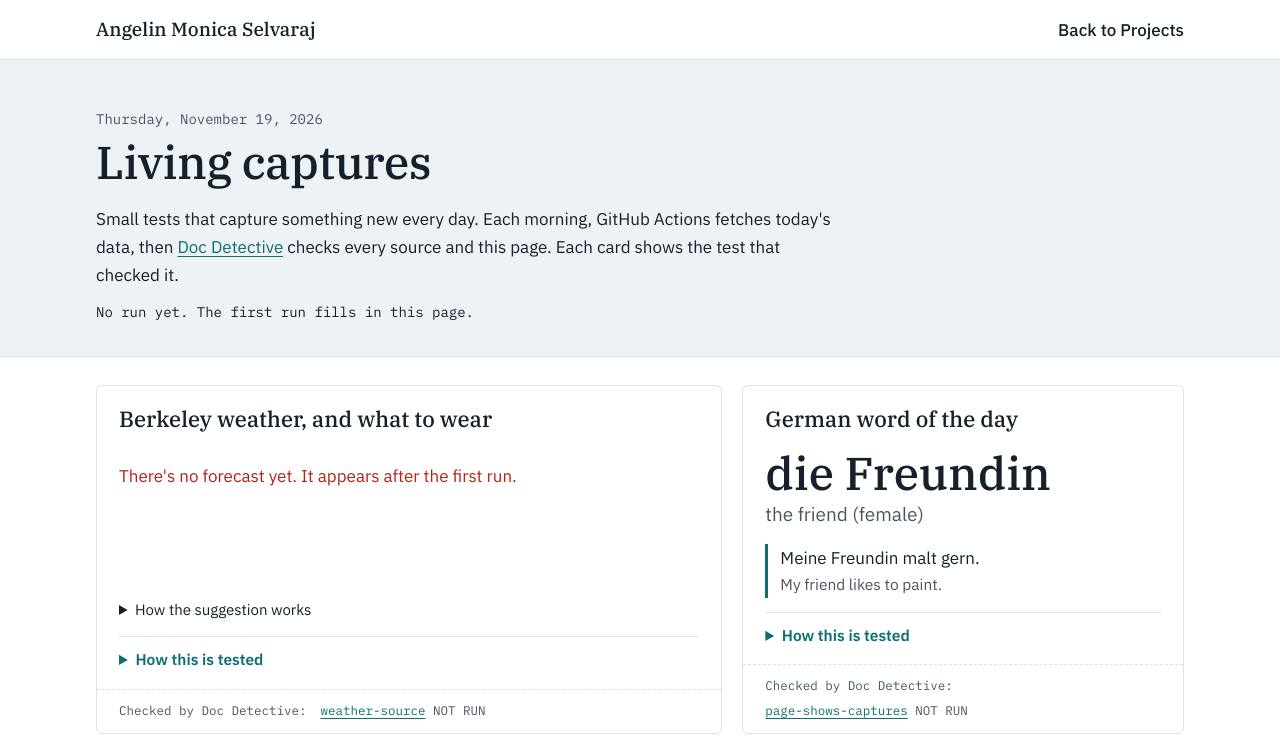
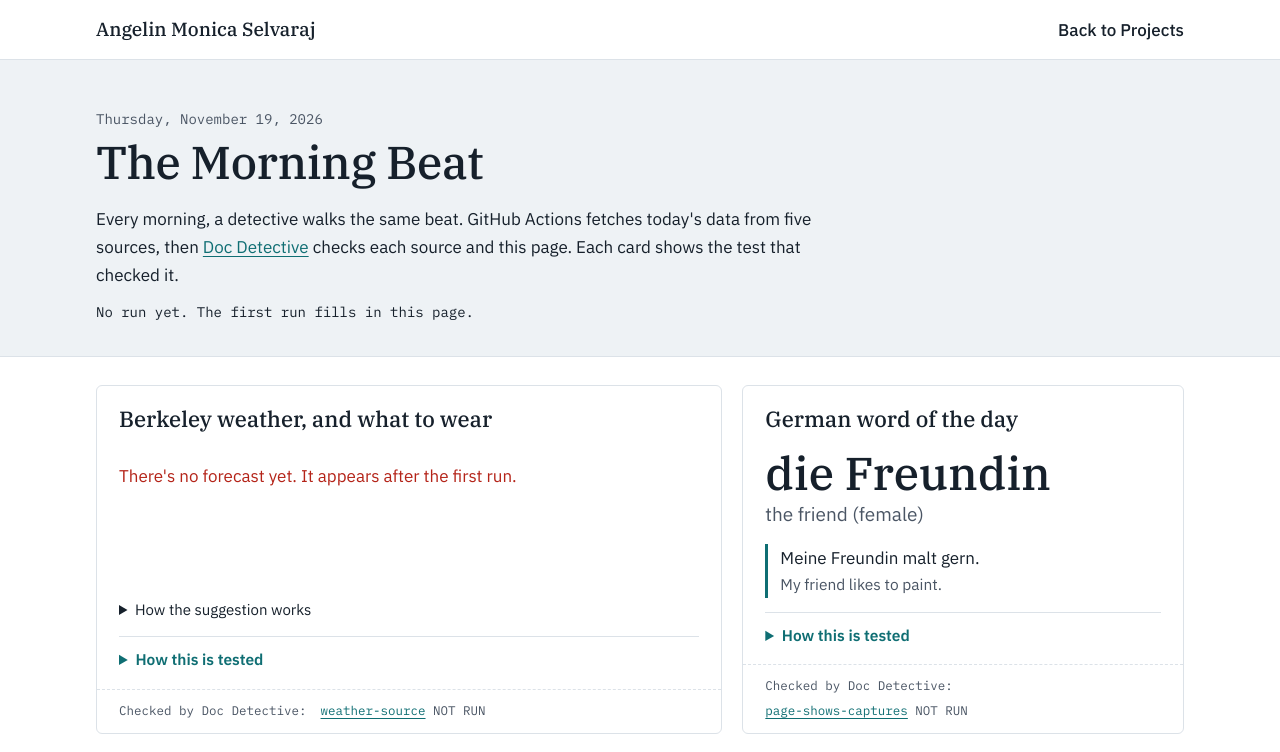
Before and after one commit to anglnmonica/living-captures, a plain HTML site: page site/index.html in a window 1280 px wide. Shown: the top 752 px of the page. Drawn offline with Linux system fonts and the light colour scheme; no server answers.

Commit message:
Rename the page The Morning Beat
Co-Authored-By: Claude Opus 5.5 <noreply@anthropic.com>
Claude-Session: https://claude.ai/code/session_01NQneNMuBDsUdM9kpazqr4j

```diff
--- a/site/index.html
+++ b/site/index.html
@@ -3,8 +3,8 @@
 <head>
 <meta charset="utf-8">
 <meta name="viewport" content="width=device-width, initial-scale=1, viewport-fit=cover">
-<title>Living captures</title>
-<meta name="description" content="Small daily tests that capture something new every day: Berkeley weather and what to wear, NASA's picture of the day, tool status, new documentation tools, and a German word. Each capture is checked by Doc Detective.">
+<title>The Morning Beat</title>
+<meta name="description" content="The Morning Beat: small daily tests that capture something new every day: Berkeley weather and what to wear, NASA's picture of the day, tool status, new documentation tools, and a German word. Each capture is checked by Doc Detective.">
 <link rel="preconnect" href="https://fonts.googleapis.com">
 <link rel="preconnect" href="https://fonts.gstatic.com" crossorigin>
 <link rel="stylesheet" href="https://fonts.googleapis.com/css2?family=IBM+Plex+Mono:wght@400;500&family=IBM+Plex+Sans:wght@400;500;600&family=IBM+Plex+Serif:wght@400;500&display=swap">
@@ -17,8 +17,8 @@
 <header class="top">
   <div class="wrap">
     <p class="date" id="today">Today</p>
-    <h1>Living captures</h1>
-    <p class="lede">Small tests that capture something new every day. Each morning, GitHub Actions fetches today's data, then <a href="https://github.com/doc-detective/doc-detective">Doc Detective</a> checks every source and this page. Each card shows the test that checked it.</p>
+    <h1>The Morning Beat</h1>
+    <p class="lede">Every morning, a detective walks the same beat. GitHub Actions fetches today's data from five sources, then <a href="https://github.com/doc-detective/doc-detective">Doc Detective</a> checks each source and this page. Each card shows the test that checked it.</p>
     <p class="run" id="run">Loading the latest run…</p>
   </div>
 </header>
@@ -79,7 +79,7 @@
       </table></div>
       <h3>Where's the test?</h3>
       <pre><code>{ &quot;goTo&quot;: &quot;http://localhost:8000/&quot; },
-{ &quot;find&quot;: { &quot;selector&quot;: &quot;h1&quot;, &quot;elementText&quot;: &quot;Living captures&quot; } },
+{ &quot;find&quot;: { &quot;selector&quot;: &quot;h1&quot;, &quot;elementText&quot;: &quot;The Morning Beat&quot; } },
 { &quot;find&quot;: { &quot;selector&quot;: &quot;#german .word, #german .error&quot;, &quot;timeout&quot;: 10000 } },
 { &quot;screenshot&quot;: { &quot;path&quot;: &quot;today.png&quot;, &quot;directory&quot;: &quot;site/data&quot;, &quot;overwrite&quot;: &quot;true&quot; } }</code></pre>
       <p class="test-link">These are four of the test's eight steps. <a href="https://github.com/anglnmonica/living-captures/blob/main/tests/page.spec.json">See the full test on GitHub</a></p>
```
Also changed, not shown: tests/page.spec.json (+1 -1 lines), 1 other file.
